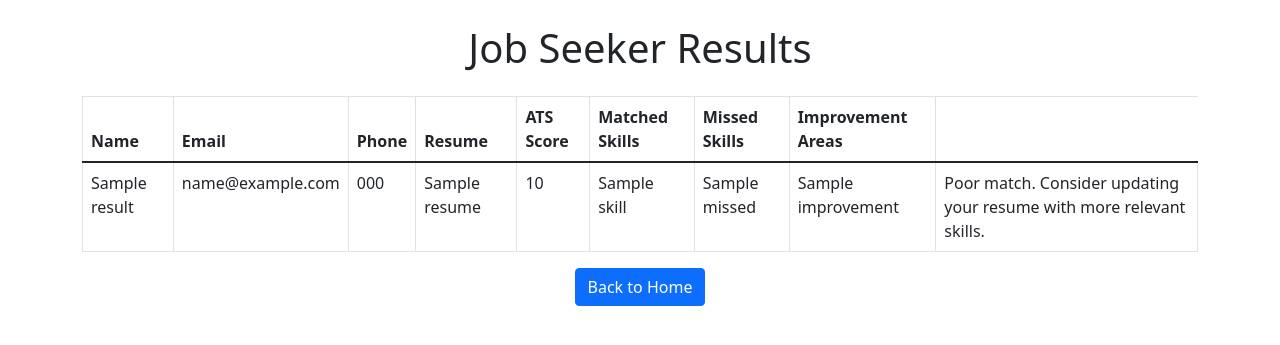
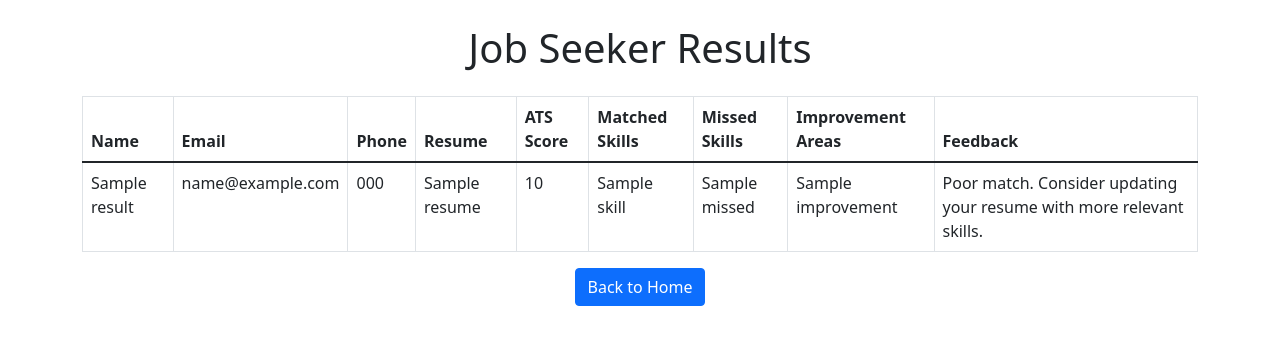
Before and after one commit to Tanisha-221/ATS_Resume_Scanner, a Flask app: template templates/job_seeker_results.html in a window 1280 px wide. Shown: the top 345 px of the page. Run offline with Flask 3, Linux system fonts and the light colour scheme; the template is opened without the code that fills it: most values are stand-ins (such as "Sample title", 1, 10 or a date in 2020).

Commit message:
Modification

```diff
--- a/templates/hiring_team_results.html
+++ b/templates/hiring_team_results.html
@@ -28,6 +28,7 @@
                     <th>Matched Skills</th>
                     <th>Missed Skills</th>
                     <th>Improvement Areas</th>
+                    <th>Feedback</th>
                 </tr>
             </thead>
             <tbody>
--- a/templates/job_seeker_results.html
+++ b/templates/job_seeker_results.html
@@ -28,6 +28,7 @@
                     <th>Matched Skills</th>
                     <th>Missed Skills</th>
                     <th>Improvement Areas</th>
+                    <th>Feedback</th>
                 </tr>
             </thead>
             <tbody>
```
